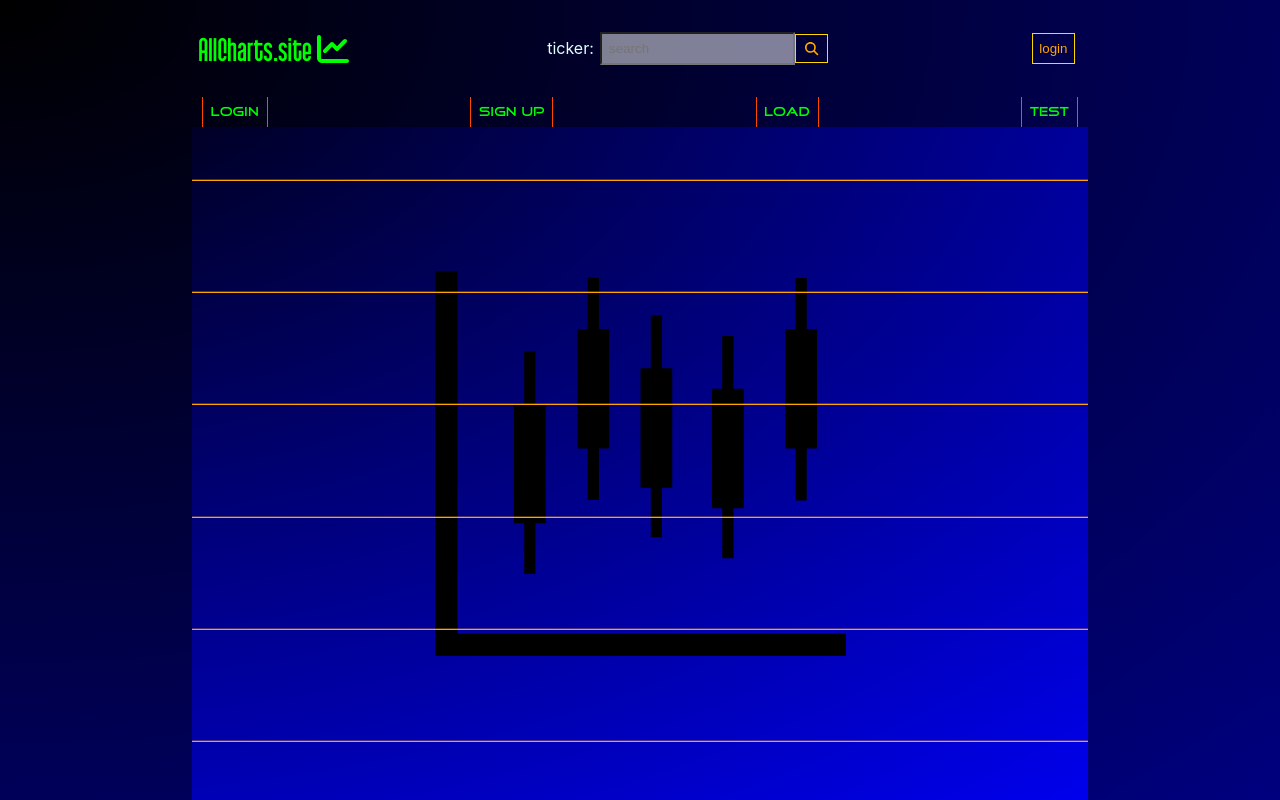
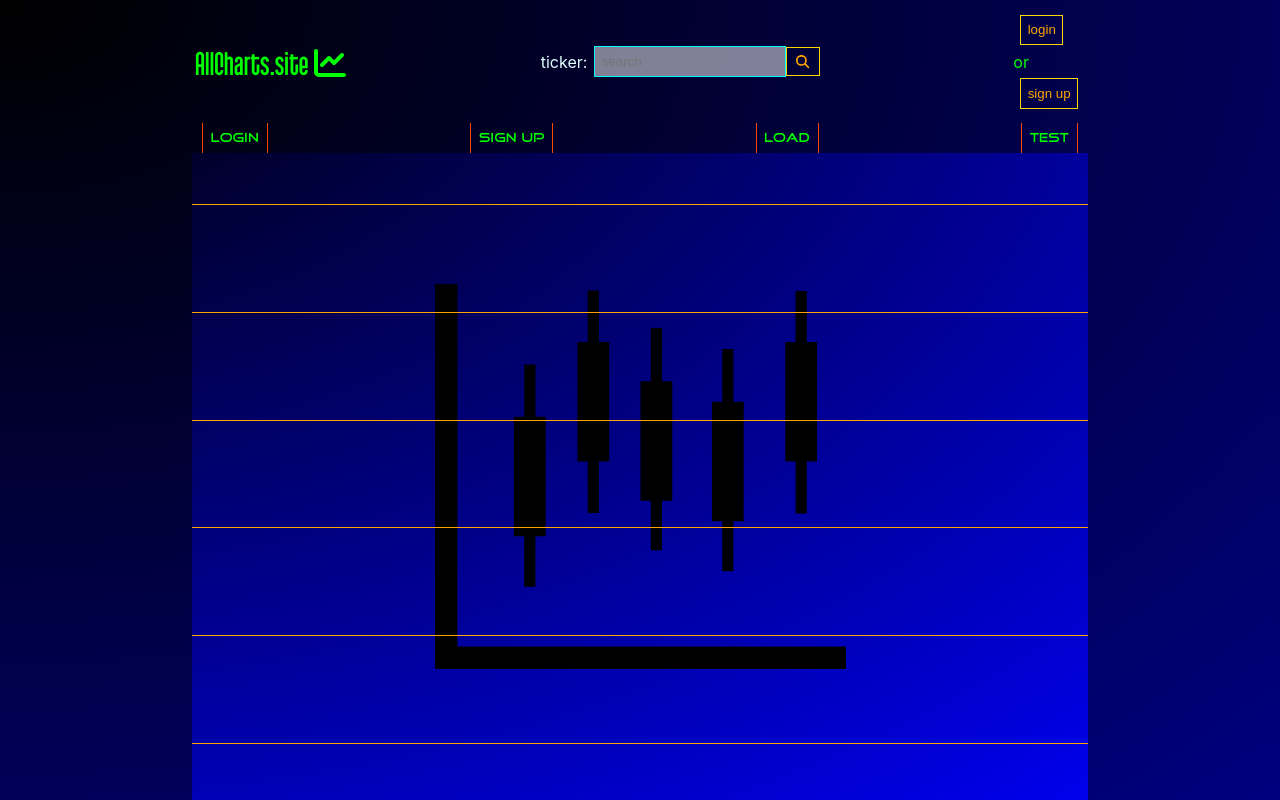
Before and after one commit to Jwatkins1138/charts-client, a React (Create React App) app: page / in a window 1280 px wide. Built offline with nearby package versions, Linux system fonts and the light colour scheme.

Commit message:
header style

```diff
--- a/src/components/Header.js
+++ b/src/components/Header.js
@@ -33,7 +33,11 @@ const Header = () => {
           <FontAwesomeIcon className="nav-icon" icon={faUser} />
           </>
         ) : (
+          <>
           <Link to='/login'><button>login</button></Link>
+          <span> or </span>
+          <Link to='/signup'><button>sign up</button></Link>
+          </>
         )}
         </>
 
--- a/src/index.css
+++ b/src/index.css
@@ -112,6 +112,7 @@ input[type=text], input[type=password], input[type=email] {
   padding: .5em;
   background: rgb(255, 255, 255, .5);
   cursor: default;
+  border: 1px solid aqua;
 }
 
 label {
@@ -157,6 +158,7 @@ button {
   border: 1px solid gold;
   min-width: 2.5em;
   max-width: 5em;
+  min-height: 1.5em;
   max-height: 2.5em;
   margin: .5em;
 }
```
